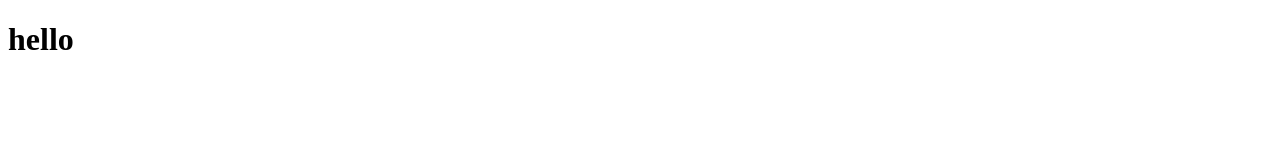
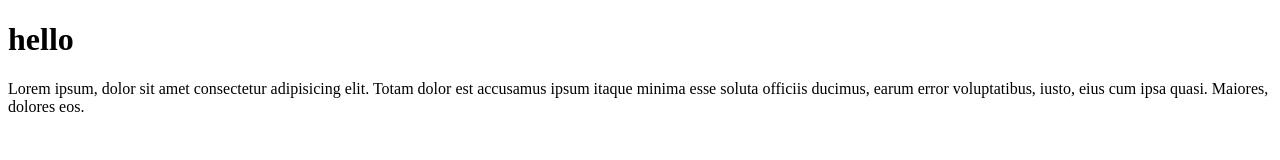
Before and after one commit to AdnanSakib04/second-repo, a plain HTML site: page index.html in a window 1280 px wide. Drawn offline with Linux system fonts and the light colour scheme.

Commit message:
second commit

```diff
--- a/index.html
+++ b/index.html
@@ -7,5 +7,6 @@
 </head>
 <body>
     <h1>hello</h1>
+    <div><p>Lorem ipsum, dolor sit amet consectetur adipisicing elit. Totam dolor est accusamus ipsum itaque minima esse soluta officiis ducimus, earum error voluptatibus, iusto, eius cum ipsa quasi. Maiores, dolores eos.</p></div>
 </body>
 </html>
```
